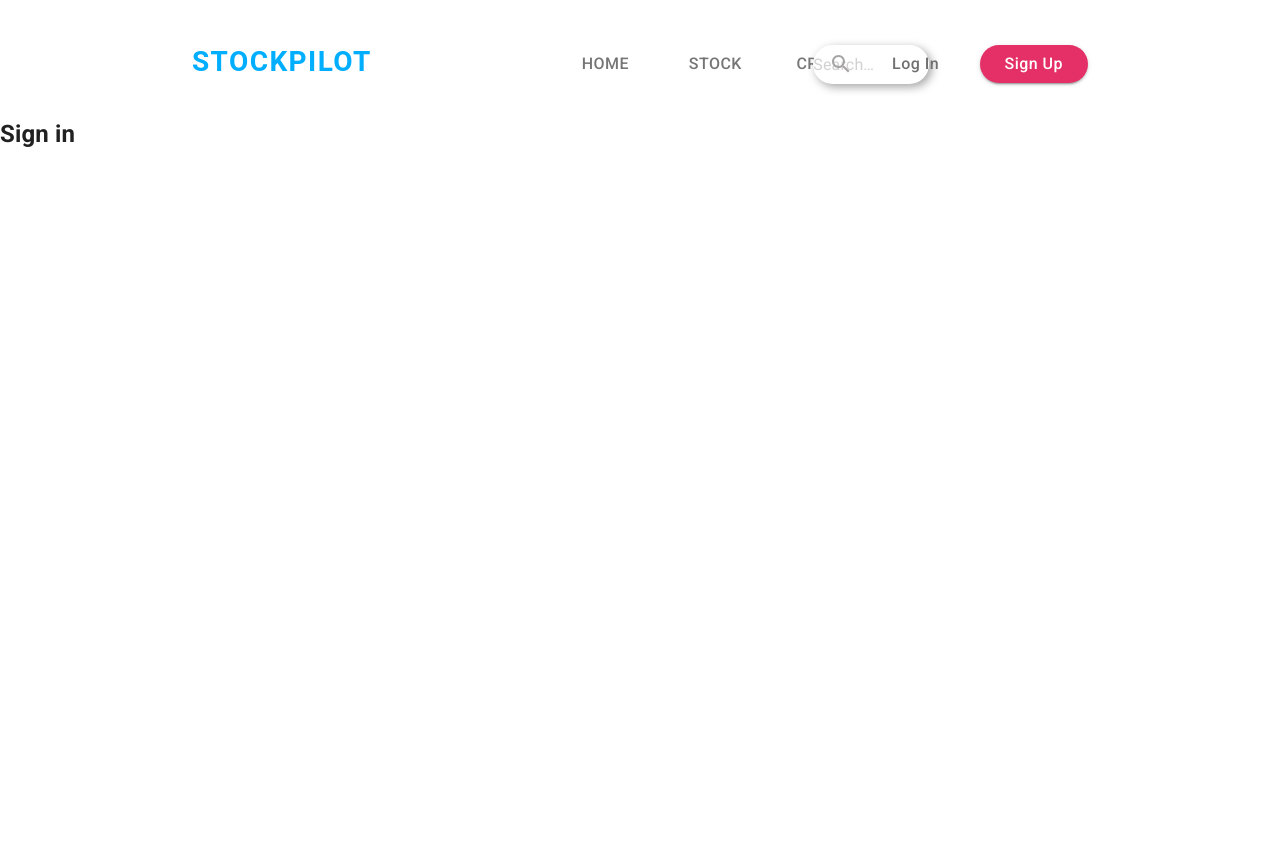
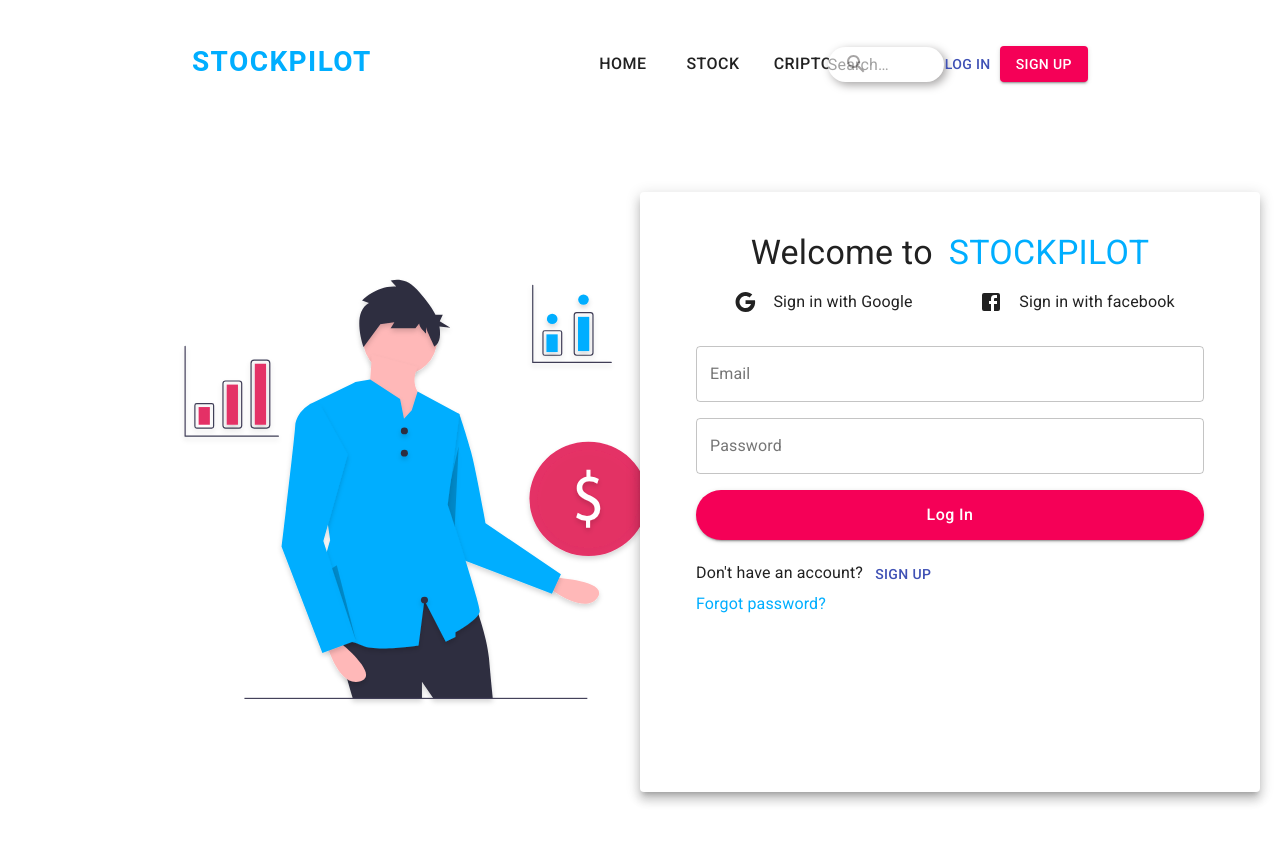
Before and after one commit to ShashikaHarshana/stockpilot-frontend, a React (Create React App) app: page /sign_in in a window 1280 px wide. Shown: the top 842 px of the page. Before the commit the page ends 800 px from the top, so only its background shows below. Built offline with nearby package versions, Linux system fonts and the light colour scheme.

Commit message:
added charts as a component

```diff
--- a/package.json
+++ b/package.json
@@ -14,6 +14,7 @@
     "@testing-library/react": "^11.2.7",
     "@testing-library/user-event": "^12.8.3",
     "i": "^0.3.6",
+    "lightweight-charts": "^3.6.1",
     "npm": "^7.24.0",
     "react": "^17.0.2",
     "react-dom": "^17.0.2",
--- a/src/App.js
+++ b/src/App.js
@@ -21,15 +21,25 @@
           <Route exact path='/'>
             <Home />
           </Route>
-          <Route path='/profile' component={Profile} />
+          <Route exact path='/profile'>
+            <Profile />
+          </Route>
 
-          <Route path='/sign_in' component={SignIn} />
+          <Route exact path='/sign_in'>
+            <SignIn />
+          </Route>
 
-          <Route path='/Sign_up' component={SignUp} />
+          <Route exact path='/Sign_up'>
+            <SignUp />
+          </Route>
 
-          <Route path='/graph' component={Graph} />
+          <Route exact path='/graph'>
+            <Graph />
+          </Route>
 
-          <Route path='*' component={ErrorPage} />
+          <Route exact path='*'>
+            <ErrorPage />
+          </Route>
         </Switch>
       </ThemeProvider>
     </Router>
--- /dev/null
+++ b/src/components/Charts.js
@@ -0,0 +1,125 @@
+import React, { useEffect } from 'react'
+import { createChart, CrosshairMode } from 'lightweight-charts'
+
+function Chart () {
+  const ref = React.useRef()
+
+  useEffect(() => {
+    const chart = createChart(ref.current, {
+      width: 600,
+      height: 300,
+      // layout: {
+      //     backgroundColor: '#f2f2f2',
+      //     textColor: 'rgba(255, 255, 255, 0.9)',
+      // },
+      // grid: {
+      //     vertLines: {
+      //         color: 'rgba(197, 203, 206, 0.5)',
+      //     },
+      //     horzLines: {
+      //         color: 'rgba(197, 203, 206, 0.5)',
+      //     },
+      // },
+      crosshair: {
+        mode: CrosshairMode.Normal
+      }
+      // rightPriceScale: {
+      //     borderColor: 'rgba(197, 203, 206, 0.8)',
+      // },
+      // timeScale: {
+      //     borderColor: 'rgba(197, 203, 206, 0.8)',
+      // },
+    })
+    let candleSeries = chart.addCandlestickSeries()
+
+    chart.applyOptions({
+      timeScale: {
+        visible: true,
+        timeVisible: true,
+        secondsVisible: true
+      }
+    })
+
+    // fetch('https://api.binance.com/api/v3/klines?symbol=BNBUSDT&interval=1m')
+    //     .then(res => res.json())
+    //     .then((data) => {
+    //         let tempCandlesticks = []
+    //         data.forEach(row => {
+    //             let object = {
+    //                 time: row[0] /1000,
+    //                 open: row[1],
+    //                 high: row[2],
+    //                 low: row[3],
+    //                 close: row[4]
+    //             }
+    //             tempCandlesticks.push(object);
+    //         })
+    //         candleSeries.setData(tempCandlesticks);
+    //     })
+    //     .catch()
+
+    fetch('http://127.0.0.1:5000/binance/api/historical/BNBUSDT')
+      .then(res => res.json())
+      .then(data => {
+        console.log(data)
+        let tempCandlesticks = []
+        data.forEach(row => {
+          let object = {
+            time: row[0] / 1000,
+            open: row[1],
+            high: row[2],
+            low: row[3],
+            close: row[4]
+          }
+          tempCandlesticks.push(object)
+        })
+        candleSeries.setData(tempCandlesticks)
+      })
+      .catch()
+
+    let eventSource = new EventSource(
+      'http://localhost:5000/binance/listen/BNBUSDT'
+    )
+
+    eventSource.addEventListener(
+      'message',
+      function (e) {
+        let parsedData = JSON.parse(e.data)
+        let object = {
+          time: parsedData.k.t / 1000,
+          open: parsedData.k.o,
+          high: parsedData.k.h,
+          low: parsedData.k.l,
+          close: parsedData.k.c
+        }
+        candleSeries.update(object)
+      },
+      false
+    )
+
+    // let binanceSocket = new WebSocket("wss://stream.binance.com:9443/ws/bnbusdt@kline_15m");
+    // binanceSocket.onmessage = (event) => {
+    //     let parsedData = JSON.parse(event.data)
+    //     let object = {
+    //         time: parsedData.k.t /1000,
+    //         open: parsedData.k.o,
+    //         high: parsedData.k.h,
+    //         low: parsedData.k.l,
+    //         close: parsedData.k.c
+    //     }
+    //     candleSeries.update(object)
+    // }
+
+    return () => {
+      chart.remove()
+    }
+  }, [])
+
+  return (
+    <>
+      <div ref={ref} />
+    </>
+  )
+}
+
+export default Chart
--- a/src/components/ImageCard.js
+++ b/src/components/ImageCard.js
@@ -34,7 +34,7 @@
         <Typography
           sx={{ marginLeft: '2rem' }}
           gutterBottom
-          variant='h3'
+          variant='h4'
           component='div'
         >
           {title}
--- a/src/components/NavBar/index.js
+++ b/src/components/NavBar/index.js
@@ -68,7 +68,10 @@
               to='/sign_up'
               variant='contained'
               color='secondary'
-              sx={{ borderRadius: '30px', p: '5px 25px' }}
+              sx={{
+                borderRadius: '40px',
+                p: '5px 25px'
+              }}
             >
               Sign Up
             </Button>
--- a/src/components/controls/Button.js
+++ b/src/components/controls/Button.js
@@ -4,9 +4,11 @@
 
 const useStyles = makeStyles(theme => ({
   root: {
-    margin: theme.spacing(1)
+    borderRadius: '30px',
+    margin: '1rem 0',
+    height: '50px'
   },
-  label: { textTransform: 'capitalize', color: 'primary' }
+  label: { textTransform: 'capitalize', color: 'primary', fontSize: '1rem' }
 }))
 
 export default function Button (props) {
@@ -19,6 +21,7 @@
       size={size || 'large'}
       color={color || 'primary'}
       onClick={onClick}
+      sx={{ borderRadius: '30px' }}
       {...other}
     >
       {text}
--- a/src/components/controls/Input.js
+++ b/src/components/controls/Input.js
@@ -5,7 +5,7 @@
   const { name, label, value, onChange, error = null, ...other } = props
   return (
     <TextField
-      sx={{ border: '1px solid red' }}
+      sx={{ marginTop: '1rem', border: '1px solid red' }}
       variant='outlined'
       label={label}
       name={name}
--- a/src/pages/Graph.js
+++ b/src/pages/Graph.js
@@ -1,7 +1,12 @@
 import React from 'react'
+import Chart from '../components/Charts'
 
 const Graph = () => {
-  return <div>hi this is graph page</div>
+  return (
+    <div>
+      <Charts />
+    </div>
+  )
 }
 
 export default Graph
--- a/src/pages/SignIn.js
+++ b/src/pages/SignIn.js
@@ -1,9 +1,120 @@
-import React from 'react'
+import React, { useState } from 'react'
+import Paper from '@mui/material/Paper'
+import { Box } from '@mui/system'
+import { Grid, IconButton, Typography } from '@mui/material'
+import signUpImg from '../svgs/signUp/signUpImg.svg'
+import { useTheme } from '@emotion/react'
+import Controls from '../components/controls/Controls'
+import GoogleIcon from '@mui/icons-material/Google'
+import FacebookIcon from '@mui/icons-material/Facebook'
+import { Button } from '@mui/material'
 
 const SignIn = () => {
+  const theme = useTheme()
   return (
     <div>
-      <h2>Sign in</h2>
+      <Grid container sx={{ width: '70%', margin: '6rem auto' }}>
+        <Grid
+          sx={{
+            display: 'flex',
+            alignItems: 'center',
+            justifyContent: 'center'
+          }}
+          item
+          xs={6}
+        >
+          <img
+            src={signUpImg}
+            style={{ height: '442px', width: '480px' }}
+            alt=''
+          />
+        </Grid>
+        <Grid item xs={6} s>
+          <Paper
+            elevation={8}
+            sx={{
+              height: '600px',
+              width: '620px',
+              padding: '2.5rem 3.5rem'
+            }}
+          >
+            <Typography
+              variant='h4'
+              sx={{
+                margin: '0 auto',
+                display: 'flex',
+                justifyContent: 'center'
+              }}
+            >
+              Welcome to{' '}
+              <span
+                style={{
+                  color: theme.palette.primary.main,
+                  marginLeft: '1rem'
+                }}
+              >
+                STOCKPILOT
+              </span>
+            </Typography>
+            <Grid
+              container
+              sx={{
+                margin: '0 auto',
+                marginTop: '1rem',
+                marginBottom: '2rem'
+              }}
+            >
+              <Grid
+                item
+                xs={6}
+                sx={{ display: 'flex', justifyContent: 'center' }}
+              >
+                <IconButton disableRipple>
+                  <GoogleIcon />
+                  <Typography sx={{ marginLeft: '1rem', color: '#222' }}>
+                    Sign in with Google
+                  </Typography>
+                </IconButton>
+              </Grid>
+
+              <Grid
+                item
+                xs={6}
+                sx={{ display: 'flex', justifyContent: 'center' }}
+              >
+                <IconButton disableRipple>
+                  <FacebookIcon />
+                  <Typography sx={{ marginLeft: '1rem', color: '#222' }}>
+                    Sign in with facebook
+                  </Typography>
+                </IconButton>
+              </Grid>
+            </Grid>
+            <Grid sx={{ marginTop: '1rem' }}>
+              <Controls.Input fullWidth label='Email' name='email' />
+            </Grid>
+            <Grid sx={{ marginTop: '1rem' }}>
+              <Controls.Input
+                fullWidth
+                label='Password'
+                name='password'
+                type='password'
+              />
+            </Grid>
+            <Controls.Button color='secondary' text='Log In' fullWidth />
+
+            <Typography>
+              Don't have an account?{' '}
+              <Button variant='text' sx={{ color: theme.palette.primary.main }}>
+                Sign Up
+              </Button>
+            </Typography>
+            <Typography sx={{ color: theme.palette.primary.main }}>
+              Forgot password?
+            </Typography>
+          </Paper>
+        </Grid>
+      </Grid>
     </div>
   )
 }
--- a/src/pages/SignUp.js
+++ b/src/pages/SignUp.js
@@ -1,10 +1,13 @@
 import React, { useState } from 'react'
 import Paper from '@mui/material/Paper'
 import { Box } from '@mui/system'
-import { Grid, Typography } from '@mui/material'
+import { Grid, IconButton, Typography } from '@mui/material'
 import signUpImg from '../svgs/signUp/signUpImg.svg'
 import { useTheme } from '@emotion/react'
 import Controls from '../components/controls/Controls'
+import GoogleIcon from '@mui/icons-material/Google'
+import FacebookIcon from '@mui/icons-material/Facebook'
+import { Button } from '@mui/material'
 
 const initialValues = {
   name: '',
@@ -15,62 +18,110 @@
   const [user, setUser] = useState(initialValues)
   const theme = useTheme()
   return (
-    <div style={{ minHeight: '100vh' }}>
+    <div>
+      <Grid container sx={{ width: '70%', margin: '6rem auto' }}>
         <Grid
-        container
+          sx={{
+            display: 'flex',
+            alignItems: 'center',
+            justifyContent: 'center'
+          }}
           item
-        sx={{
-          margin: '0 auto',
-          marginTop: '10rem',
-          width: '70%',
-          display: 'flex',
-          justifyContent: 'space-between'
-        }}
+          xs={6}
         >
-        <Grid item xs={6}>
-          <img src={signUpImg} alt='' />
+          <img
+            src={signUpImg}
+            style={{ height: '442px', width: '480px' }}
+            alt=''
+          />
         </Grid>
         <Grid item xs={6} s>
           <Paper
             elevation={8}
             sx={{
-              height: '100%'
-            }}
-          >
-            <div
-              style={{
-                display: 'flex',
-                flexDirection: 'column',
-                justifyContent: 'center',
-                alignContent: 'center'
+              height: '600px',
+              width: '620px',
+              padding: '2.5rem 3.5rem'
             }}
           >
             <Typography
-                variant='h3'
-                sx={{ margin: '0 auto', marginBottom: '2rem' }}
+              variant='h4'
+              sx={{
+                margin: '0 auto',
+                display: 'flex',
+                justifyContent: 'center'
+              }}
             >
               Welcome to{' '}
-                <span style={{ color: theme.palette.primary.main }}>
+              <span
+                style={{
+                  color: theme.palette.primary.main,
+                  marginLeft: '1rem'
+                }}
+              >
                 STOCKPILOT
               </span>
             </Typography>
+            <Grid
+              container
+              sx={{
+                margin: '0 auto',
+                marginTop: '1rem',
+                marginBottom: '2rem'
+              }}
+            >
+              <Grid
+                item
+                xs={6}
+                sx={{ display: 'flex', justifyContent: 'center' }}
+              >
+                <IconButton disableRipple>
+                  <GoogleIcon />
+                  <Typography sx={{ marginLeft: '1rem', color: '#222' }}>
+                    Sign in with Google
+                  </Typography>
+                </IconButton>
+              </Grid>
 
-              <Grid container sx={{}}>
+              <Grid
+                item
+                xs={6}
+                sx={{ display: 'flex', justifyContent: 'center' }}
+              >
+                <IconButton disableRipple>
+                  <FacebookIcon />
+                  <Typography sx={{ marginLeft: '1rem', color: '#222' }}>
+                    Sign in with facebook
+                  </Typography>
+                </IconButton>
+              </Grid>
+            </Grid>
+            <Grid sx={{ marginTop: '1rem' }}>
+              <Controls.Input fullWidth label='Email' name='email' />
+            </Grid>
+            <Grid sx={{ marginTop: '1rem' }}>
               <Controls.Input
-                  sx={{
-                    width: '70%',
-                    border: '1px solid blue',
-                    margin: '0 auto'
-                  }}
-                  label='Name'
-                  value={user.name}
-                  name='name'
-                  onChange={() => {
-                    console.log('name')
-                  }}
+                fullWidth
+                label='Password'
+                name='password'
+                type='password'
               />
             </Grid>
-            </div>
+            <Grid sx={{ marginTop: '1rem' }}>
+              <Controls.Input
+                fullWidth
+                label='Confirm Password'
+                name='password'
+                type='password'
+              />
+            </Grid>
+            <Controls.Button color='secondary' text='sign up' fullWidth />
+            <Typography>
+              Already have an account?{' '}
+              <Button variant='text' sx={{ color: theme.palette.primary.main }}>
+                Log in
+              </Button>
+            </Typography>
           </Paper>
         </Grid>
       </Grid>
--- a/src/utils/theme.js
+++ b/src/utils/theme.js
@@ -14,7 +14,8 @@
       styleOverrides: {
         root: {
           textTransform: 'capitalize',
-          fontSize: '1rem'
+          fontSize: '1rem',
+          borderRadius: '10px'
         }
       },
       defaultProps: {
```
Also changed, not shown: src/pages/Home.js (+7 -1 lines), 2 other files (tests, documents, lock files or other folders). Lines whose indentation alone changed are shown as unchanged.
